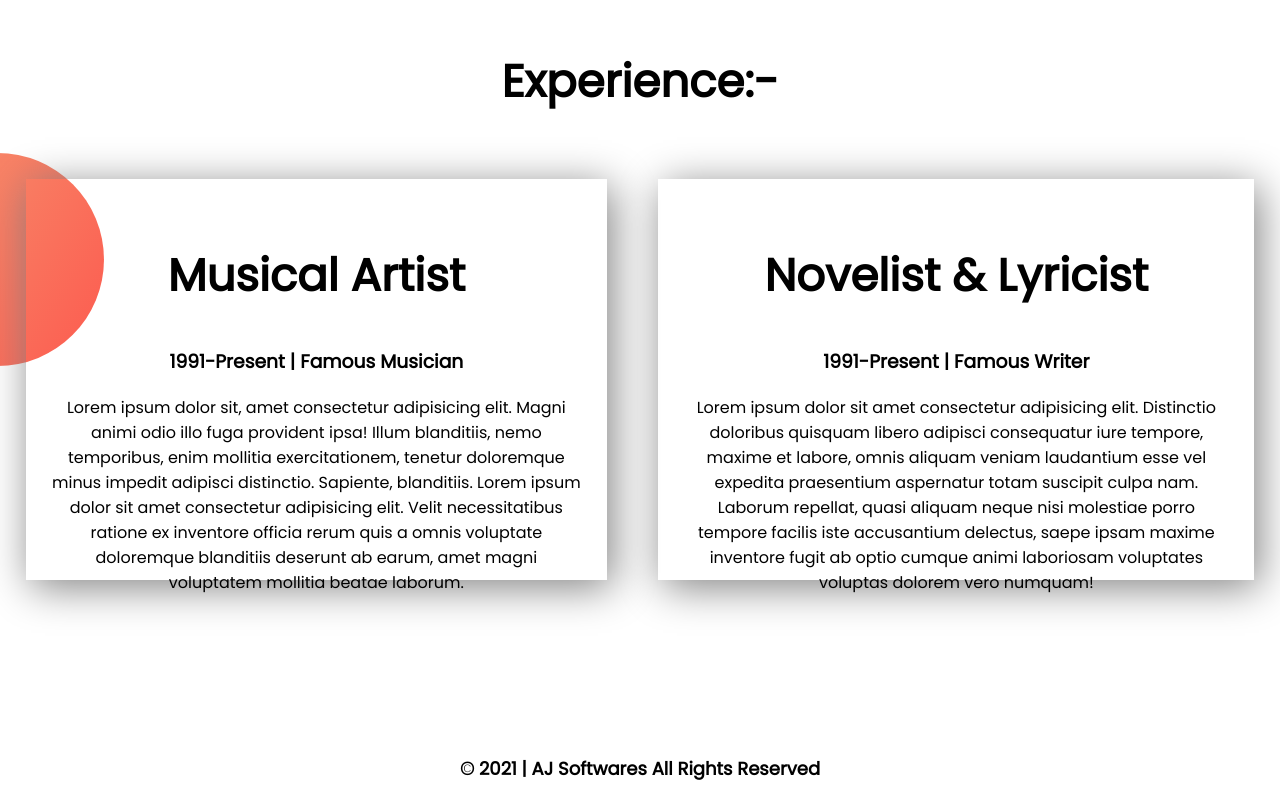
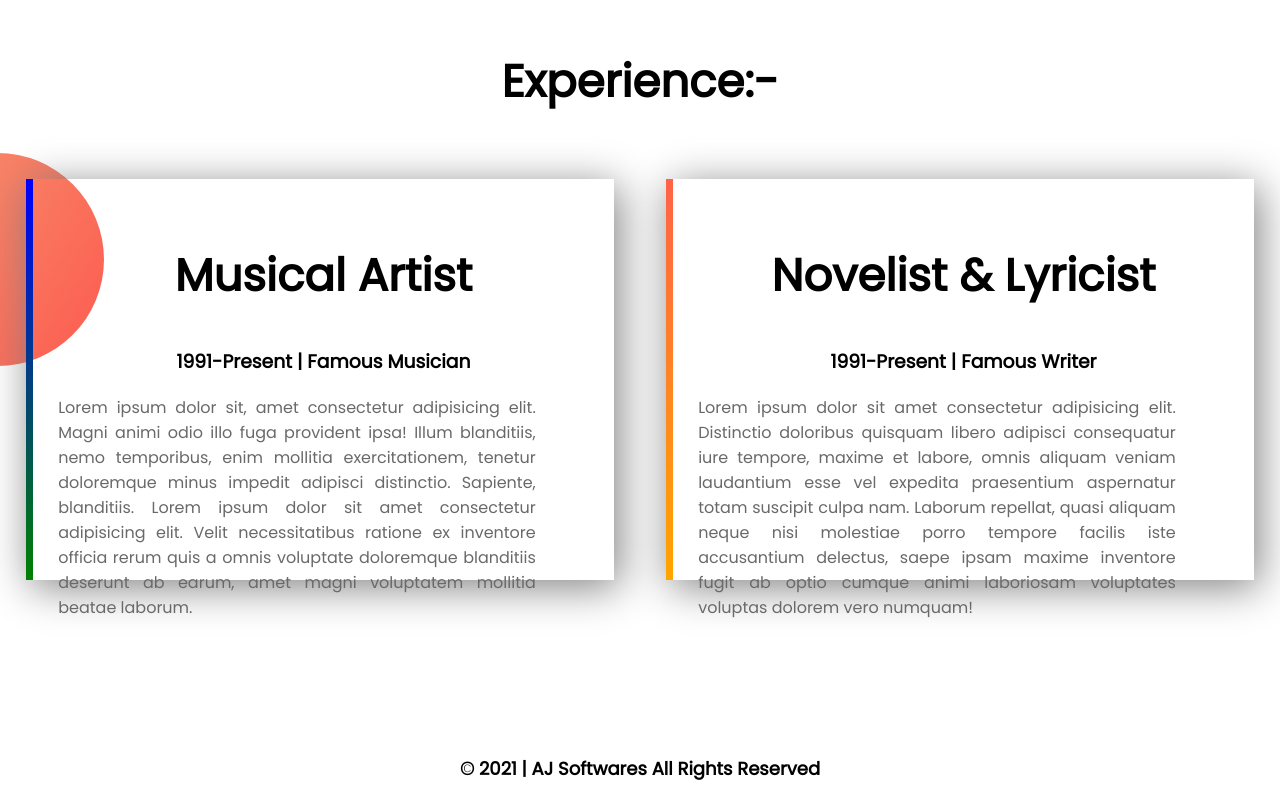
Before and after one commit to abujakariacse/dev-portfolio2, a plain HTML site: page index.html in a window 1280 px wide. Shown: the part 1116-1916 px from the top of the page. Drawn offline with Linux system fonts and the light colour scheme.

Commit message:
gradient border set

```diff
--- a/index.html
+++ b/index.html
@@ -44,7 +44,7 @@
         <h1>Experience:-</h1>
     </div>
     <div class="lastflexible">
-        <div id="shadow-box" class="half-width, shadow-2">
+        <div id="music-box" class="half-width">
             <h1>Musical Artist</h1>
             <h3>1991-Present | Famous Musician</h3>
             <p>Lorem ipsum dolor sit, amet consectetur adipisicing elit. Magni animi odio illo fuga provident ipsa!
@@ -56,7 +56,7 @@
                 earum, amet magni voluptatem mollitia beatae laborum.</p>
         </div>
 
-        <div id="shadow-box" class="half-width, shadow-1">
+        <div id="writer-box" class="half-width">
             <h1>Novelist & Lyricist</h1>
             <h3>1991-Present | Famous Writer</h3>
             <p>Lorem ipsum dolor sit amet consectetur adipisicing elit. Distinctio doloribus quisquam libero adipisci
--- a/style.css
+++ b/style.css
@@ -54,21 +54,26 @@ section{
     background-position:  top left;
     background-repeat: no-repeat;
 }
-#shadow-box{
-    box-shadow: 5px 7px 40px grey;
 
-}
-.shadow-1{
+#music-box{
     padding: 2%;
     margin: 2%;
     height: 350px;
     text-align: center;
+    box-shadow: 5px 7px 40px grey;
+    border-image: linear-gradient(blue,green);
+    border-image-slice: 1;
+    border-left: 7px solid;
 }
-.shadow-2{
+#writer-box{
     padding: 2%;
     margin: 2%;
     height: 350px;
     text-align: center;
+    box-shadow: 5px 7px 40px grey;
+    border-image: linear-gradient(tomato,orange);
+    border-image-slice: 1;
+    border-left: 7px solid;
 }
 .copyright{
     text-align: center;
@@ -82,12 +87,14 @@ section{
     background-color: orange;
     transition-duration: 0.5s;
 }
-.shadow-1:hover{
+
+
+#music-box:hover{
     background-color: orange;
     transition-duration: 0.5s;
 
 }
-.shadow-2:hover{
+#writer-box:hover{
     background-color: orange;
     transition-duration: 0.5s;
 
```
